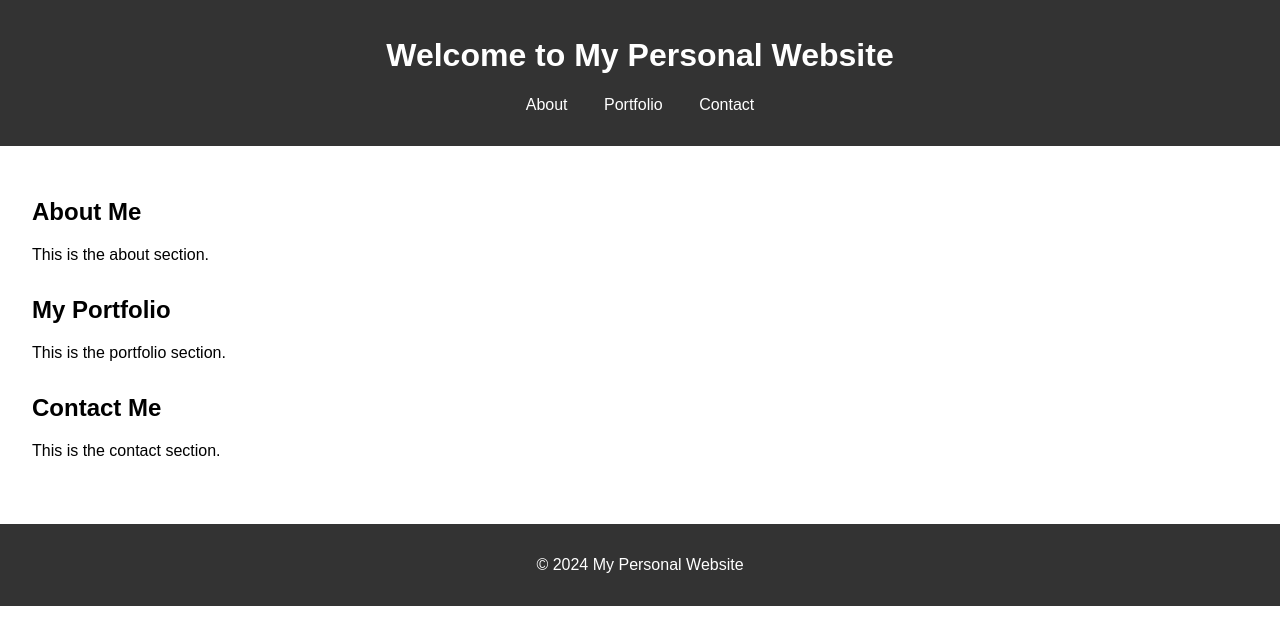
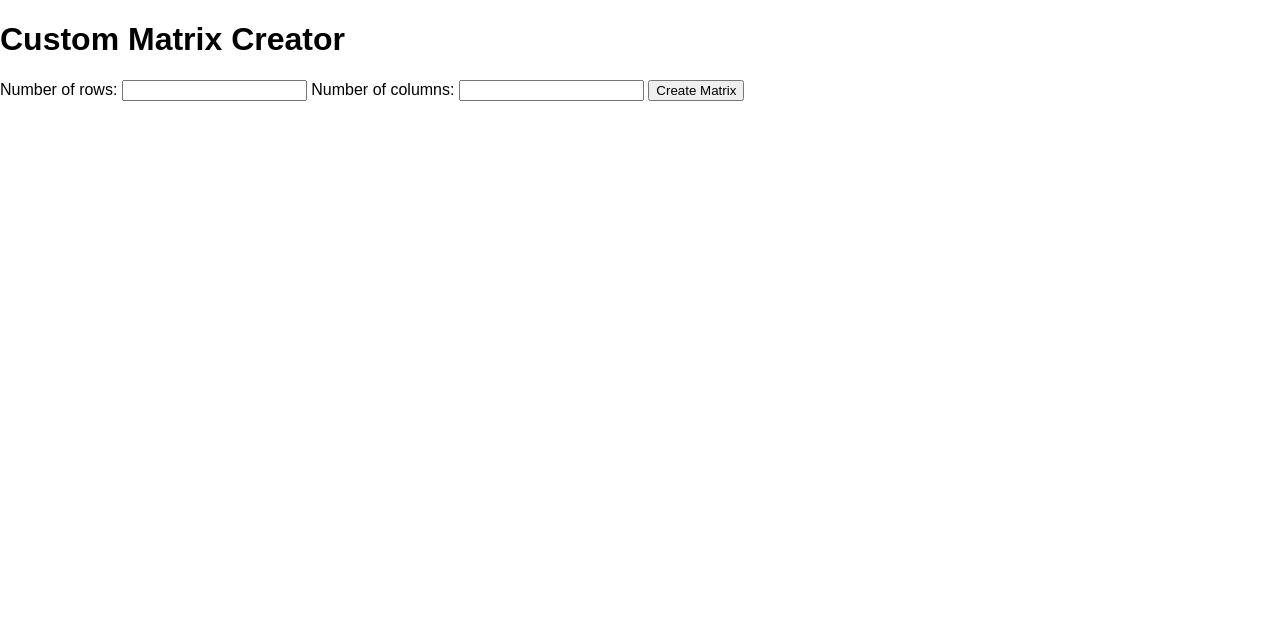
Before and after one commit to 3GPL/Website., a plain HTML site: page index.html in a window 1280 px wide. Drawn offline with Linux system fonts and the light colour scheme.

Commit message:
Update index.html

```diff
--- a/index.html
+++ b/index.html
@@ -3,36 +3,23 @@
 <head>
     <meta charset="UTF-8">
     <meta name="viewport" content="width=device-width, initial-scale=1.0">
-    <title>My Personal Website</title>
+    <title>Custom Matrix Creator</title>
     <link rel="stylesheet" href="styles.css">
 </head>
 <body>
-    <header>
-        <h1>Welcome to My Personal Website</h1>
-        <nav>
-            <ul>
-                <li><a href="#about">About</a></li>
-                <li><a href="#portfolio">Portfolio</a></li>
-                <li><a href="#contact">Contact</a></li>
-            </ul>
-        </nav>
-    </header>
-    <main>
-        <section id="about">
-            <h2>About Me</h2>
-            <p>This is the about section.</p>
-        </section>
-        <section id="portfolio">
-            <h2>My Portfolio</h2>
-            <p>This is the portfolio section.</p>
-        </section>
-        <section id="contact">
-            <h2>Contact Me</h2>
-            <p>This is the contact section.</p>
-        </section>
-    </main>
-    <footer>
-        <p>&copy; 2024 My Personal Website</p>
-    </footer>
+    <div class="container">
+        <h1>Custom Matrix Creator</h1>
+        <form id="matrix-form">
+            <label for="rows">Number of rows:</label>
+            <input type="number" id="rows" name="rows" min="1" required>
+            <label for="columns">Number of columns:</label>
+            <input type="number" id="columns" name="columns" min="1" required>
+            <button type="submit">Create Matrix</button>
+        </form>
+        <div id="matrix-input"></div>
+        <button id="submit-matrix" style="display: none;">Submit Matrix</button>
+        <div id="result"></div>
+    </div>
+    <script src="script.js"></script>
 </body>
 </html>
```
